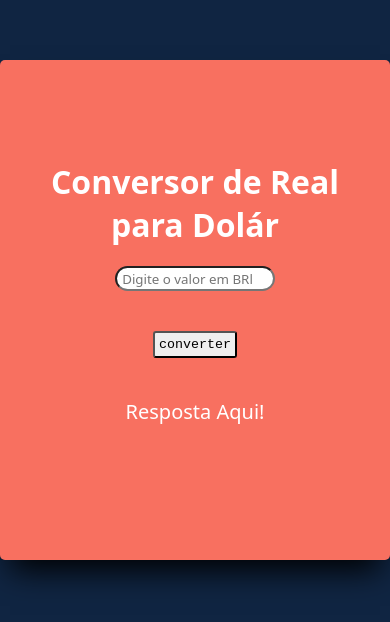
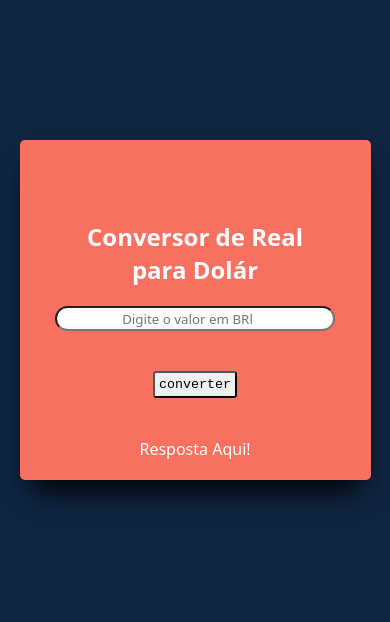
Before and after one commit to attmario/Conversor-de-Moeda, a plain HTML site: page index.html in a window 390 px wide. Shown: the part 112-734 px from the top of the page. Drawn offline with Linux system fonts and the light colour scheme.

Commit message:
Ajustei o layout para mobile

```diff
--- a/style.css
+++ b/style.css
@@ -67,3 +67,24 @@ p{
     margin-top: 20px;
     font-size: 20px;
 }
+
+@media (max-width: 600px) {
+    .container {
+        width: 90%;
+        height: auto;
+        padding: 20px 0;
+    }
+
+    h1 {
+        margin: 60px 0 20px;
+        font-size: 24px;
+    }
+
+    input {
+        width: 80%;
+    }
+
+    p {
+        font-size: 16px;
+    }
+}
```
